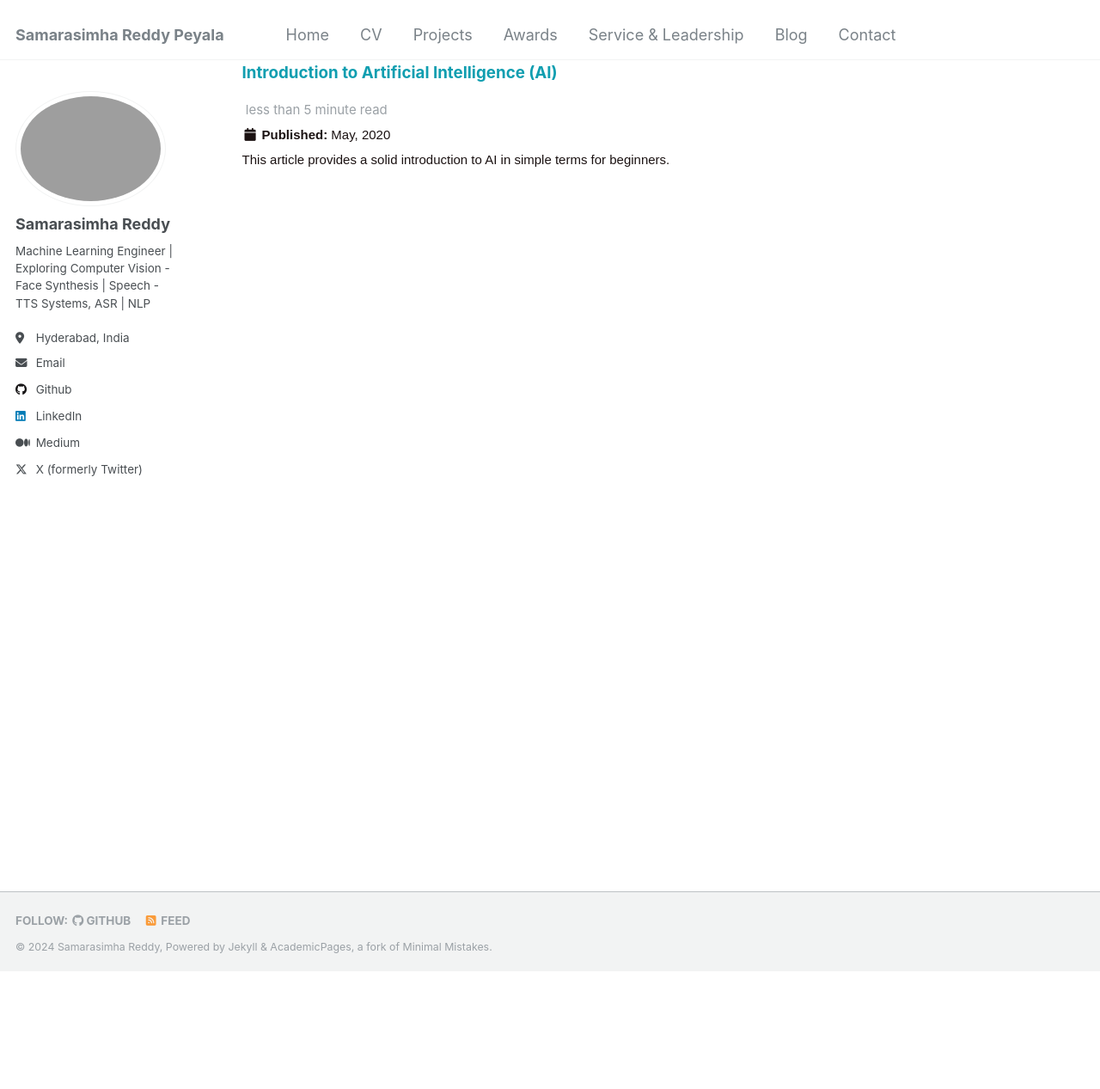
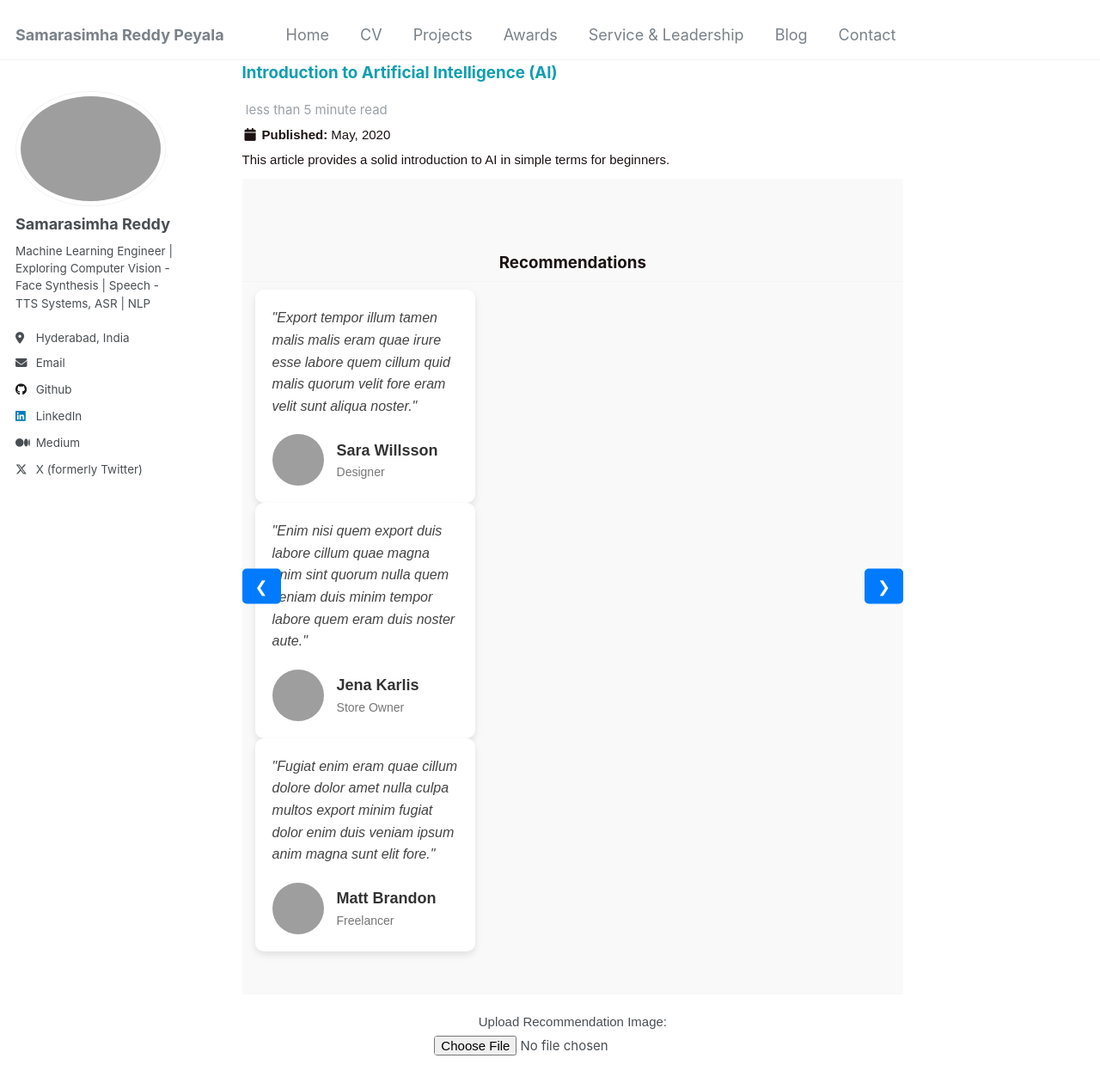
Before and after one commit to samarasimhapeyala/samarasimhapeyala.github.io, a Jekyll site: the page built from _pages/blog.md, in a window 1280 px wide and 1400 px high, scrolled down 270 px. Shown: the top 1267 px of the window at 86% size. Built offline with Jekyll 4.4.1, drawn with Linux system fonts in a browser that asks for light colours; grey boxes are pictures that could not be loaded.

Commit message:
Update blog.md

```diff
--- a/_pages/blog.md
+++ b/_pages/blog.md
@@ -48,3 +48,178 @@ author_profile: true
         </article>
     </div>
 </div>
+
+<!-- Include CSS styles for testimonials/recommendations -->
+<style>
+.testimonials {
+  width: 100%;
+  overflow: hidden;
+  position: relative;
+  padding: 50px 0;
+  background: #f9f9f9;
+}
+
+.testimonial-container {
+  display: flex;
+  transition: transform 0.5s ease;
+}
+
+.testimonial-box {
+  width: 100%;
+  padding: 20px;
+  box-sizing: border-box;
+  background: white;
+  margin: 0 15px;
+  box-shadow: 0px 4px 8px rgba(0,0,0,0.1);
+  border-radius: 10px;
+}
+
+.testimonial-content {
+  font-size: 16px;
+  color: #444;
+  font-style: italic;
+}
+
+.client-info {
+  display: flex;
+  align-items: center;
+  margin-top: 20px;
+}
+
+.client-info img {
+  border-radius: 50%;
+  width: 60px;
+  height: 60px;
+  margin-right: 15px;
+}
+
+.client-info .client-name {
+  font-size: 18px;
+  font-weight: bold;
+  color: #333;
+}
+
+.client-info .client-title {
+  font-size: 14px;
+  color: #777;
+}
+
+/* Navigation buttons */
+.nav-btns {
+  position: absolute;
+  top: 50%;
+  width: 100%;
+  display: flex;
+  justify-content: space-between;
+  transform: translateY(-50%);
+}
+
+.nav-btns .prev, .nav-btns .next {
+  background: #007BFF;
+  border: none;
+  padding: 10px 15px;
+  color: white;
+  cursor: pointer;
+  font-size: 18px;
+  border-radius: 5px;
+}
+
+.nav-btns .prev:hover, .nav-btns .next:hover {
+  background: #0056b3;
+}
+
+/* Slider effect */
+.testimonial-slider {
+  width: 300%;
+}
+
+.testimonial-box {
+  width: 33.33%;
+}
+</style>
+
+<!-- HTML structure for Recommendations -->
+<div class="testimonials">
+  <h2 style="text-align: center;">Recommendations</h2>
+  <div class="testimonial-container">
+    <div class="testimonial-slider">
+      <!-- First recommendation -->
+      <div class="testimonial-box">
+        <div class="testimonial-content">
+          "Export tempor illum tamen malis malis eram quae irure esse labore quem cillum quid malis quorum velit fore eram velit sunt aliqua noster."
+        </div>
+        <div class="client-info">
+          <img src="client1.jpg" alt="Sara Willsson">
+          <div>
+            <div class="client-name">Sara Willsson</div>
+            <div class="client-title">Designer</div>
+          </div>
+        </div>
+      </div>
+      <!-- Second recommendation -->
+      <div class="testimonial-box">
+        <div class="testimonial-content">
+          "Enim nisi quem export duis labore cillum quae magna enim sint quorum nulla quem veniam duis minim tempor labore quem eram duis noster aute."
+        </div>
+        <div class="client-info">
+          <img src="client2.jpg" alt="Jena Karlis">
+          <div>
+            <div class="client-name">Jena Karlis</div>
+            <div class="client-title">Store Owner</div>
+          </div>
+        </div>
+      </div>
+      <!-- Third recommendation -->
+      <div class="testimonial-box">
+        <div class="testimonial-content">
+          "Fugiat enim eram quae cillum dolore dolor amet nulla culpa multos export minim fugiat dolor enim duis veniam ipsum anim magna sunt elit fore."
+        </div>
+        <div class="client-info">
+          <img src="client3.jpg" alt="Matt Brandon">
+          <div>
+            <div class="client-name">Matt Brandon</div>
+            <div class="client-title">Freelancer</div>
+          </div>
+        </div>
+      </div>
+    </div>
+  </div>
+
+  <!-- Navigation Buttons -->
+  <div class="nav-btns">
+    <button class="prev" onclick="prevSlide()">❮</button>
+    <button class="next" onclick="nextSlide()">❯</button>
+  </div>
+</div>
+
+<!-- Image Upload Feature -->
+<div style="margin-top: 20px; text-align: center;">
+  <label for="imageUpload">Upload Recommendation Image:</label>
+  <input type="file" id="imageUpload" accept="image/*">
+</div>
+
+<!-- JavaScript for Slider Effect -->
+<script>
+let currentSlide = 0;
+
+function showSlide(index) {
+  const slider = document.querySelector('.testimonial-slider');
+  const totalSlides = document.querySelectorAll('.testimonial-box').length;
+  if (index >= totalSlides) {
+    currentSlide = 0;
+  } else if (index < 0) {
+    currentSlide = totalSlides - 1;
+  } else {
+    currentSlide = index;
+  }
+  slider.style.transform = `translateX(-${currentSlide * 100 / totalSlides}%)`;
+}
+
+function nextSlide() {
+  showSlide(currentSlide + 1);
+}
+
+function prevSlide() {
+  showSlide(currentSlide - 1);
+}
+</script>
```
